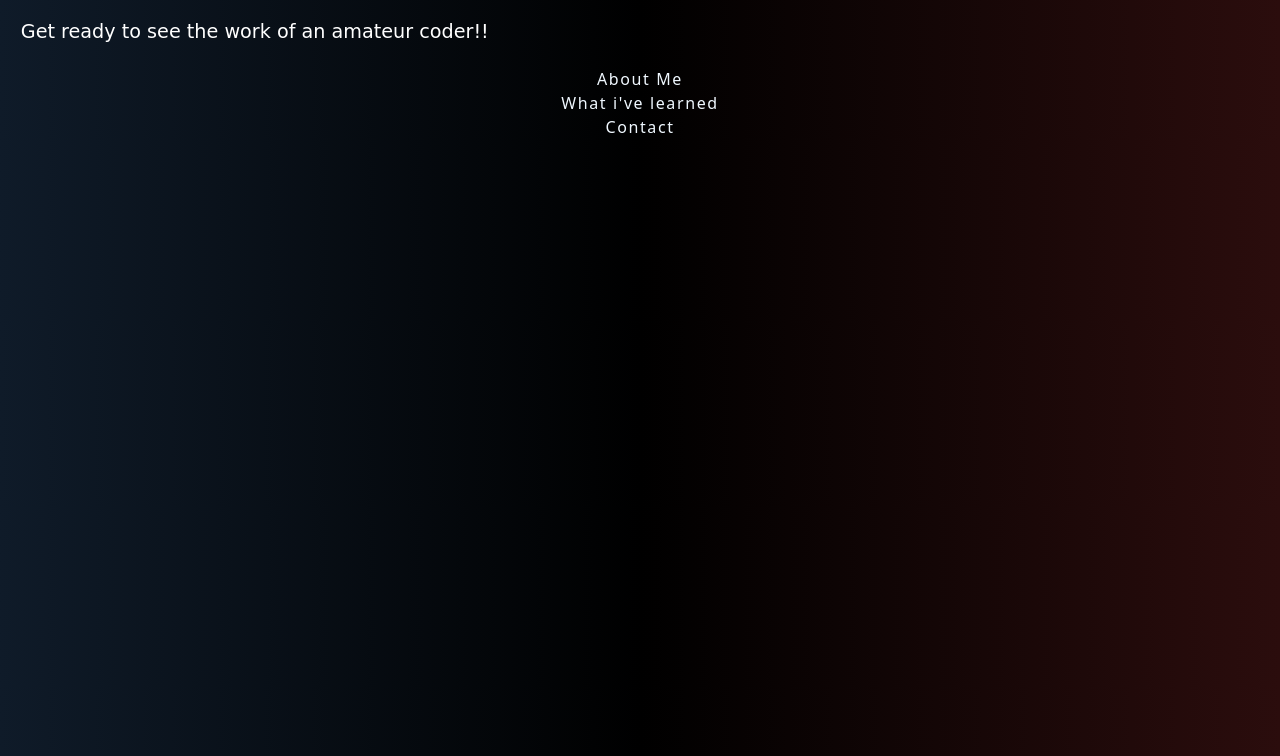
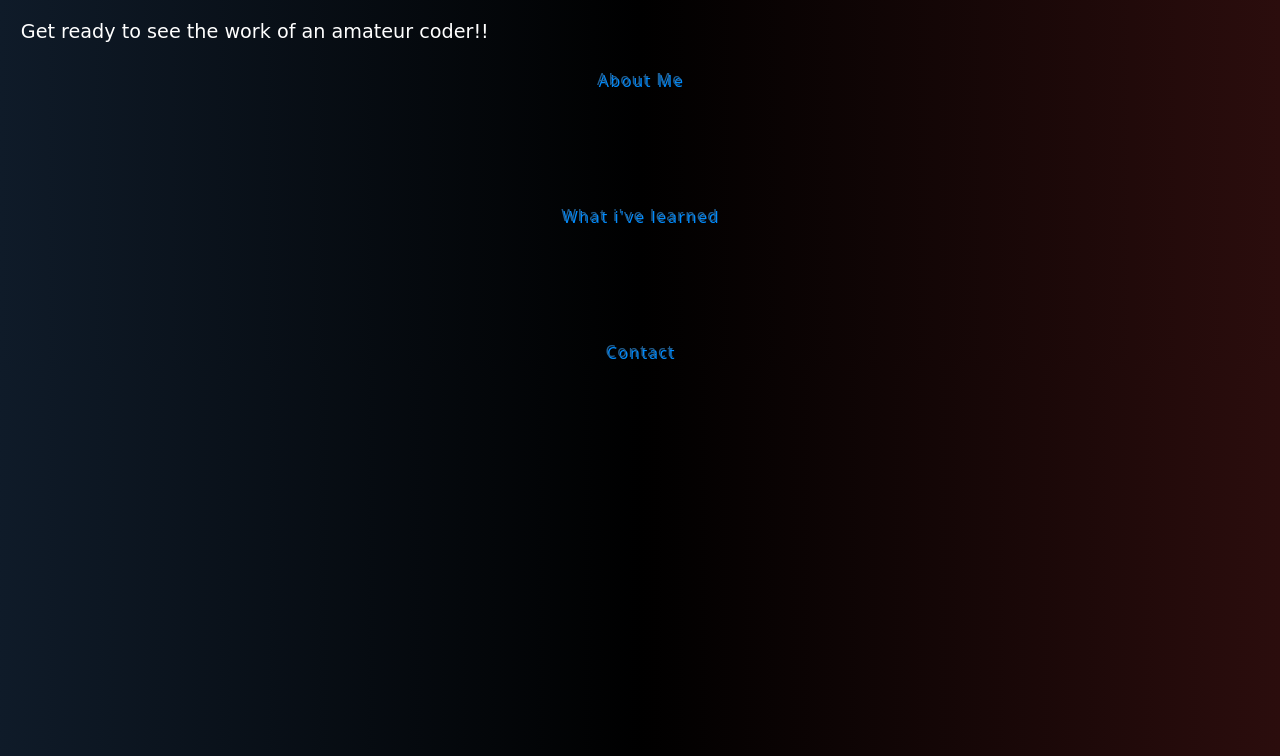
Before and after one commit to chrisanil/My-Website, a plain HTML site: page index.html in a window 1280 px wide. Shown: the part 44-800 px from the top of the page. Drawn offline with nearby package versions, Linux system fonts and the light colour scheme; a web font is replaced by a local one.

Commit message:
spaed out text/titles

```diff
--- a/index.html
+++ b/index.html
@@ -14,9 +14,9 @@
 </div>
 
 <div class="list">
-        <h2 class="About">About Me</h2>
-        <h2>What i've learned</h2>
-        <h2>Contact</h2>
+        <h1>About Me</h1>
+        <h1 class="middle">What i've learned</h1>
+        <h1>Contact</h1>
      </div>
 
 </body>
--- a/main.css
+++ b/main.css
@@ -20,5 +20,10 @@
 .list{
 letter-spacing: 0.1rem;
 text-align: center;
-color: aliceblue;
+color: rgb(32, 94, 145);
+text-shadow: 0.1rem 0.1rem rgb(0, 140, 255);
 }
+.middle{
+padding-top: 7rem;
+margin-bottom: 7rem;
+}
```
